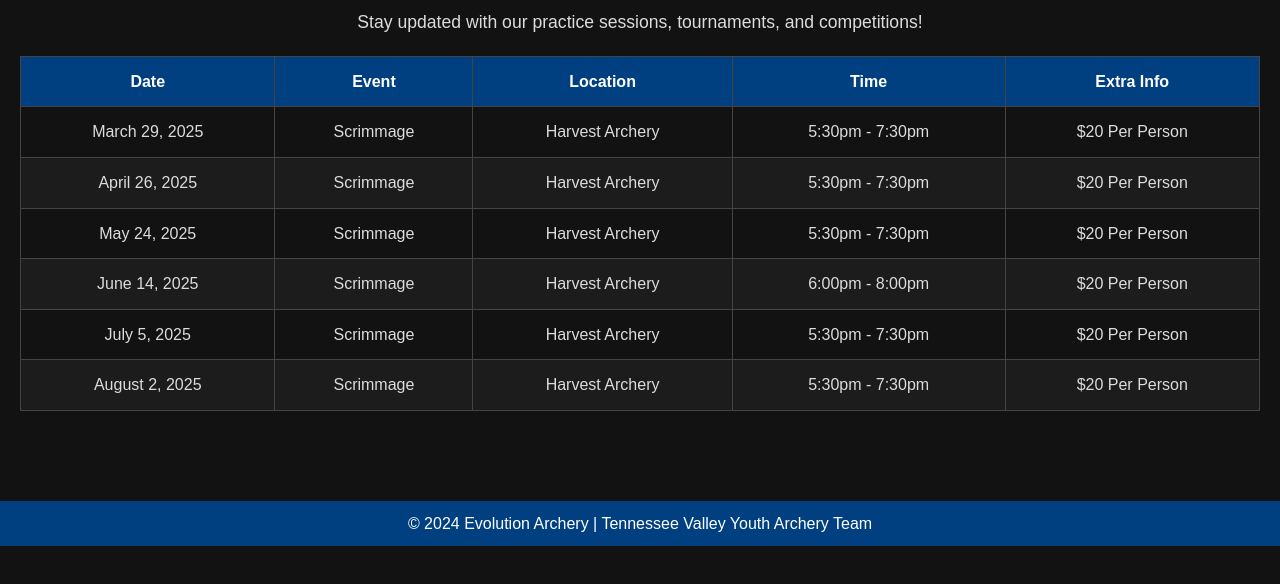
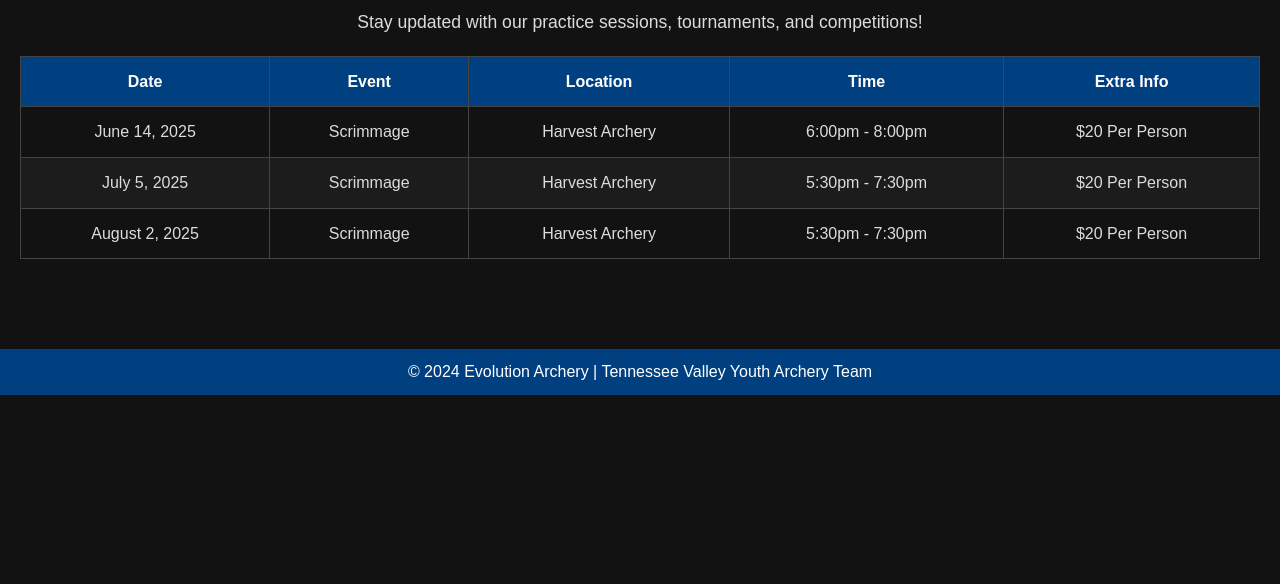
Before and after one commit to mulderCar/evolutionarchery, a plain HTML site: page schedule.html in a window 1280 px wide. Shown: the part 216-800 px from the top of the page. Drawn offline with Linux system fonts and the light colour scheme.

Commit message:
Schedule Update

```diff
--- a/schedule.html
+++ b/schedule.html
@@ -42,27 +42,6 @@
                 </thead>
                 <tbody>
                     <tr>
-                        <td>March 29, 2025</td>
-                        <td>Scrimmage</td>
-                        <td>Harvest Archery</td>
-                        <td>5:30pm - 7:30pm</td>
-                        <td>$20 Per Person</td>
-                    </tr>
-                    <tr>
-                        <td>April 26, 2025</td>
-                        <td>Scrimmage</td>
-                        <td>Harvest Archery</td>
-                        <td>5:30pm - 7:30pm</td>
-                        <td>$20 Per Person</td>
-                    </tr>
-                    <tr>
-                        <td>May 24, 2025</td>
-                        <td>Scrimmage</td>
-                        <td>Harvest Archery</td>
-                        <td>5:30pm - 7:30pm</td>
-                        <td>$20 Per Person</td>
-                    </tr>
-                    <tr>
                         <td>June 14, 2025</td>
                         <td>Scrimmage</td>
                         <td>Harvest Archery</td>
```
